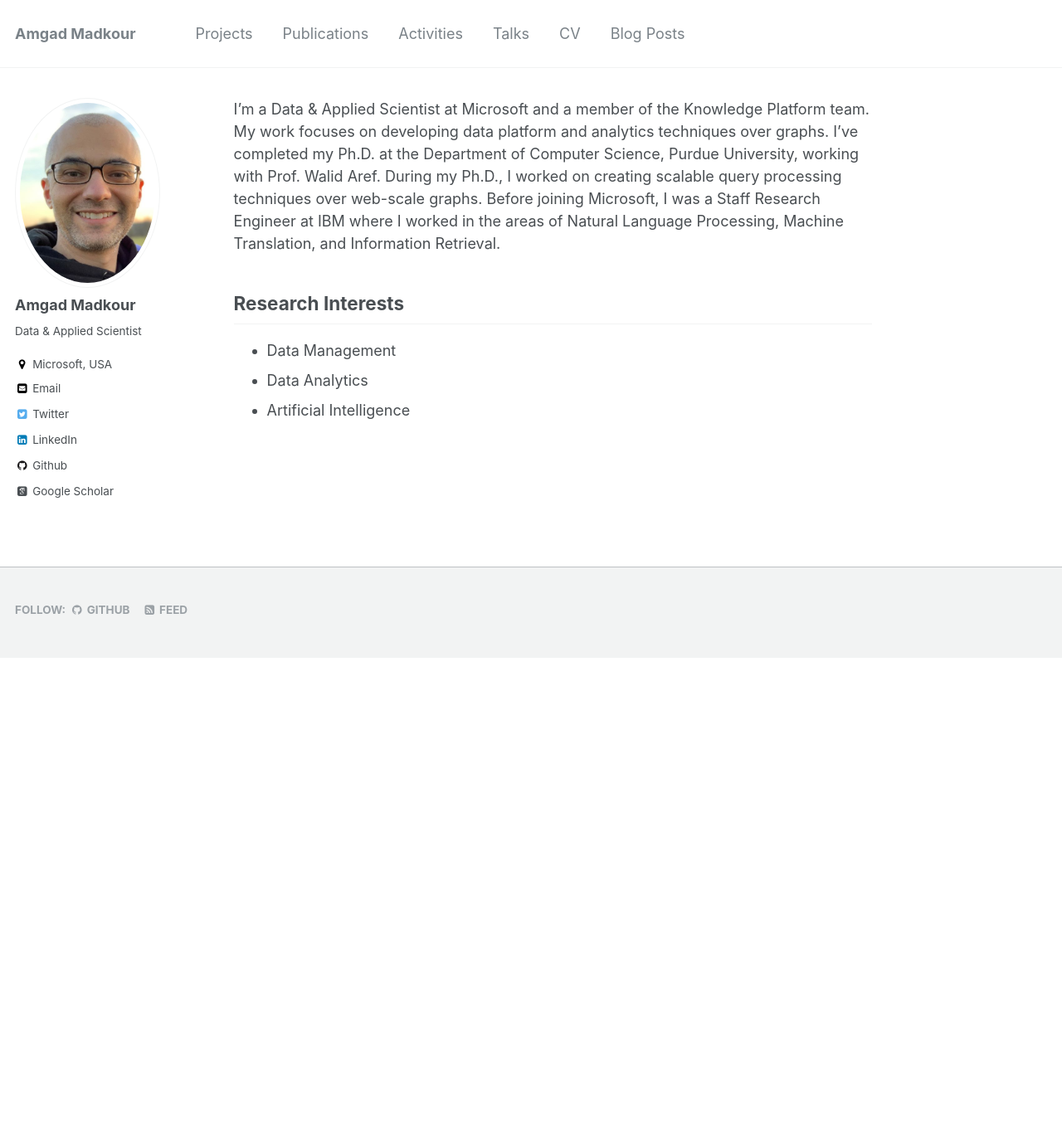
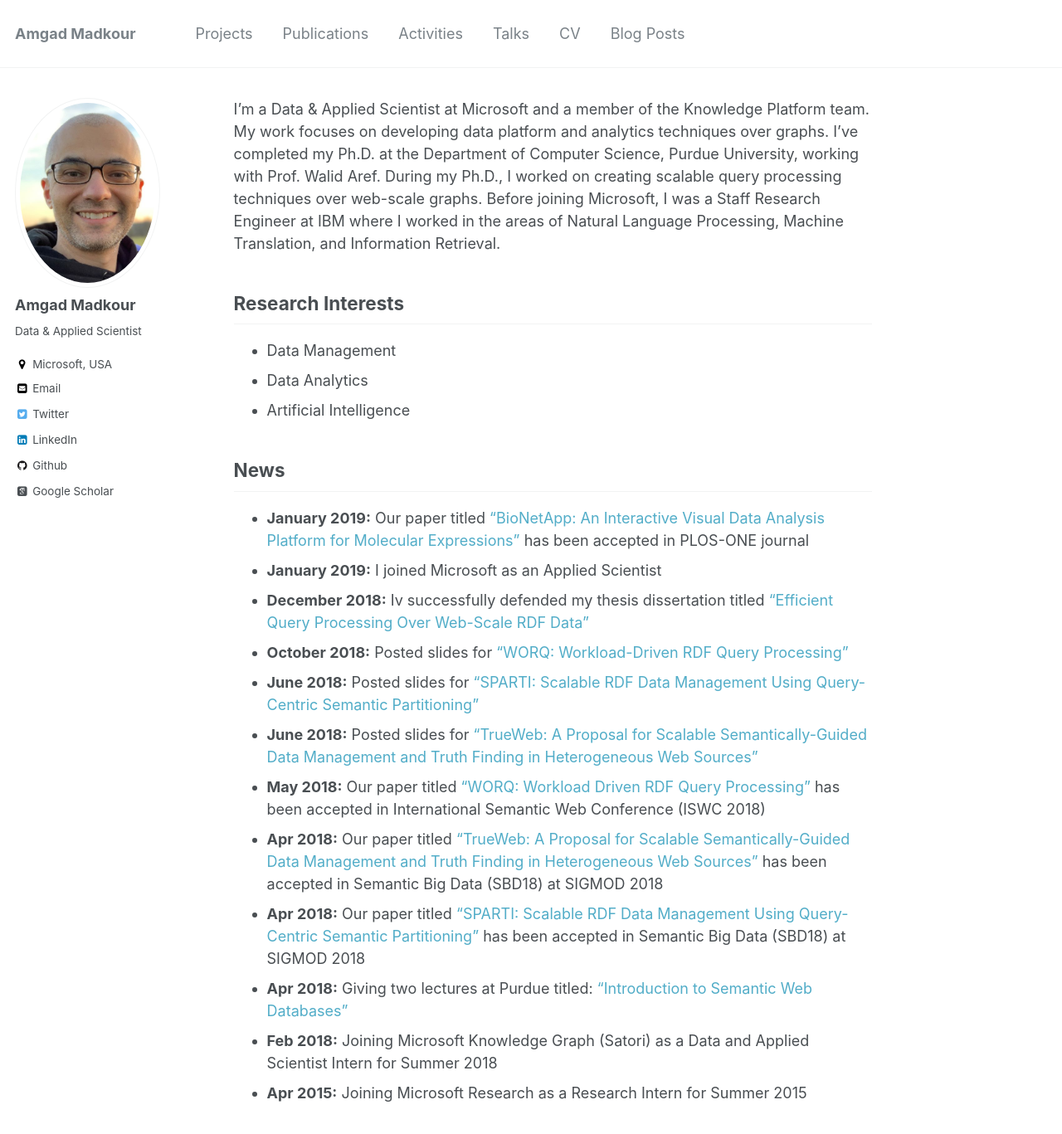
Before and after one commit to amgadmadkour/amgadmadkour.github.io, a Jekyll site: the page built from _pages/about.md, in a window 1280 px wide and 1400 px high. Shown: the top 1367 px of the window at 83% size. Built offline with Jekyll 4.4.1, drawn with Linux system fonts in a browser that asks for light colours; some web fonts are replaced.

Commit message:
Update activities and main info

```diff
--- a/_pages/about.md
+++ b/_pages/about.md
@@ -13,3 +13,17 @@ I’m a Data & Applied Scientist at Microsoft and a member of the Knowledge Plat
 * Data Management
 * Data Analytics
 * Artificial Intelligence
+
+## News
+* **January 2019:** Our paper titled ["BioNetApp: An Interactive Visual Data Analysis Platform for Molecular Expressions"](https://www.researchgate.net/publication/331290263_BioNetApp_An_interactive_visual_data_analysis_platform_for_molecular_expressions) has been accepted in PLOS-ONE journal
+* **January 2019:** I joined Microsoft as an Applied Scientist
+* **December 2018:** Iv successfully defended my thesis dissertation titled ["Efficient Query Processing Over Web-Scale RDF Data"](/files/Efficient_Query_Processing_Over_Web_Scale_RDF_Data.pdf)
+* **October 2018:** Posted slides for ["WORQ: Workload-Driven RDF Query Processing"](/files/presentations/WORQ-ISWC2018.pdf)
+* **June 2018:** Posted slides for ["SPARTI: Scalable RDF Data Management Using Query-Centric Semantic Partitioning"](/files/presentations/SPARTI-SBD2018.pdf)
+* **June 2018:** Posted slides for ["TrueWeb: A Proposal for Scalable Semantically-Guided Data Management and Truth Finding in Heterogeneous Web Sources"](/files/presentations/TrueWeb-SBD2018.pdf)
+* **May 2018:** Our paper titled ["WORQ: Workload Driven RDF Query Processing"](/files/worq.pdf) has been accepted in International Semantic Web Conference (ISWC 2018)
+* **Apr 2018:** Our paper titled ["TrueWeb: A Proposal for Scalable Semantically-Guided Data Management and Truth Finding in Heterogeneous Web Sources"](/files/trueweb.pdf) has been accepted in Semantic Big Data (SBD18) at SIGMOD 2018
+* **Apr 2018:** Our paper titled ["SPARTI: Scalable RDF Data Management Using Query-Centric Semantic Partitioning"](/files/sparti.pdf) has been accepted in Semantic Big Data (SBD18) at SIGMOD 2018
+* **Apr 2018:** Giving two lectures at Purdue titled: ["Introduction to Semantic Web Databases"](files/presentations/introduction-to-semantic-web-databases.pdf)
+* **Feb 2018:** Joining Microsoft Knowledge Graph (Satori) as a Data and Applied Scientist Intern for Summer 2018
+* **Apr 2015:** Joining Microsoft Research as a Research Intern for Summer 2015
```
Also changed, not shown: _pages/activities.md (+4 -4 lines).
